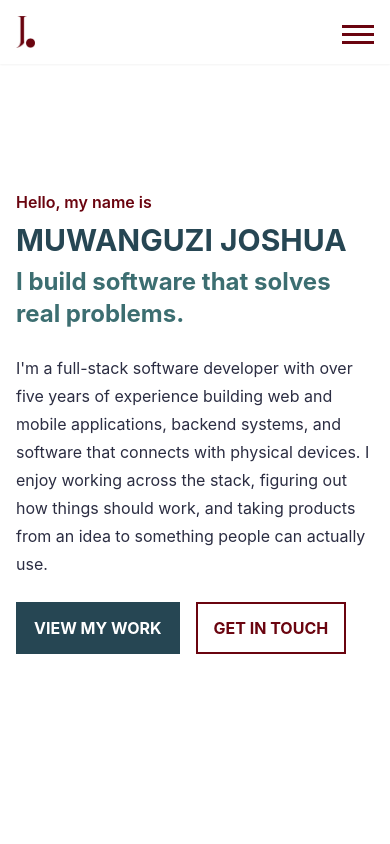
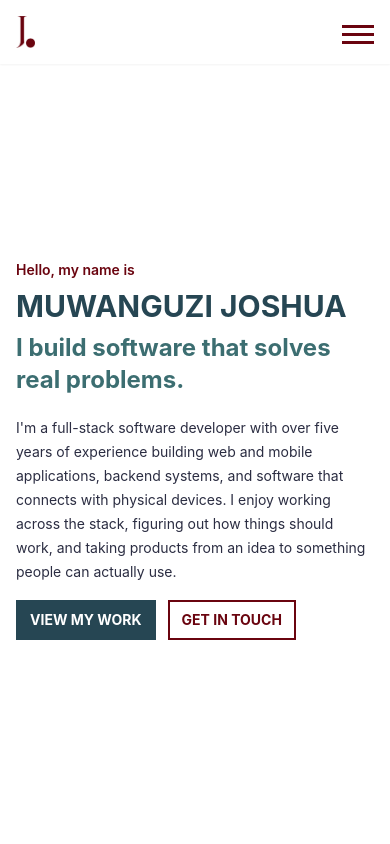
Before and after one commit to Joshuamjv2/portfolio-v1, a Next.js app: page / in a window 390 px wide. Shown: the top 844 px of the page. Built offline with nearby package versions, Linux system fonts and the light colour scheme.

Commit message:
Refactor Navigation component layout and styles
Refactor Navigation component for improved readability and structure, including updates to the mobile and desktop navigation styles.

```diff
--- a/components/Navigation/Navigation.js
+++ b/components/Navigation/Navigation.js
@@ -1,21 +1,22 @@
 import Image from "next/image";
-import logo from "../../public/images/josh-logo-done2.png";
 import Link from "next/link";
 import { useState } from "react";
-import Projects2 from "../Projects/Projects2";
+
+import logo from "../../public/images/josh-logo-done2.png";
 import SingleNav from "./SingleNav";
 import Footer from "../Footer/Footer";
 import Experience from "../Experience/Experience";
+import Projects2 from "../Projects/Projects2";
 
 export default function Navigation() {
   const [burgerOpen, setBurgerOpen] = useState(false);
 
   const handleOnClickBurger = () => {
-    setBurgerOpen(!burgerOpen);
+    setBurgerOpen((open) => !open);
   };
 
   const handleClickLink = () => {
-    if (burgerOpen) setBurgerOpen(false);
+    setBurgerOpen(false);
   };
 
   const resumeUrl =
@@ -24,9 +25,8 @@ export default function Navigation() {
   return (
     <>
       <div>
-        {/* Navigation */}
-        <nav className="fixed z-10 flex w-full items-center justify-between bg-white px-4 py-4 shadow-sm sm:px-8">
-          <Link href="/" className="z-10" aria-label="Home">
+        <nav className="fixed left-0 top-0 z-50 flex min-h-16 w-full items-center justify-between bg-white px-4 py-3 shadow-sm sm:px-8 sm:py-4">
+          <Link href="/" className="z-10 shrink-0" aria-label="Home">
             <Image
               src={logo}
               alt="Joshua Muwanguzi logo"
@@ -36,10 +36,9 @@ export default function Navigation() {
             />
           </Link>
 
-          {/* Mobile navigation */}
           {burgerOpen && (
-            <div className="absolute left-0 top-full w-full bg-white md:hidden">
-              <ul className="flex min-h-screen flex-col items-center gap-5 border-b border-[#e6e3e3] py-24 text-center shadow-sm">
+            <div className="absolute left-0 top-full max-h-[calc(100dvh-4rem)] w-full overflow-y-auto bg-white md:hidden">
+              <ul className="flex min-h-[calc(100dvh-4rem)] flex-col items-center gap-5 border-b border-[#e6e3e3] px-4 py-12 text-center shadow-sm">
                 <SingleNav
                   title="About"
                   address="#about"
@@ -76,7 +75,6 @@ export default function Navigation() {
             </div>
           )}
 
-          {/* Desktop navigation */}
           <ul className="hidden items-center gap-6 font-medium text-[#3c6e71] md:flex xl:gap-12">
             <SingleNav title="About" address="#about" />
             <SingleNav title="Experience" address="#experience" />
@@ -95,13 +93,14 @@ export default function Navigation() {
             </li>
           </ul>
 
-          {/* Mobile menu button */}
           <button
             type="button"
             onClick={handleOnClickBurger}
-            aria-label={burgerOpen ? "Close navigation menu" : "Open navigation menu"}
+            aria-label={
+              burgerOpen ? "Close navigation menu" : "Open navigation menu"
+            }
             aria-expanded={burgerOpen}
-            className="hamburger relative z-10 block cursor-pointer md:hidden"
+            className="hamburger relative z-10 block shrink-0 cursor-pointer md:hidden"
           >
             <span
               className="bar"
@@ -129,70 +128,63 @@ export default function Navigation() {
           </button>
         </nav>
 
-        {/* Hero section */}
-        <header className="mx-auto h-screen max-w-[1200px] px-4 sm:px-8 lg:px-16">
-          <div className="flex h-full items-center">
-            <div>
-              <h5 className="mb-2 font-semibold text-[#6A040F] md:text-xl xl:text-2xl">
+        <header className="mx-auto flex min-h-[100svh] max-w-[1200px] items-center px-4 pb-10 pt-24 sm:px-8 sm:py-24 lg:px-16">
+          <div className="w-full">
+            <h5 className="mb-2 text-sm font-semibold text-[#6A040F] sm:text-xl xl:text-2xl">
               Hello, my name is
             </h5>
 
-              <h1 className="text-3xl font-bold uppercase text-[#264653] sm:text-5xl">
+            <h1 className="text-2xl font-bold uppercase leading-tight text-[#264653] min-[375px]:text-3xl sm:text-5xl">
               Muwanguzi Joshua
             </h1>
 
-              <h2 className="py-2 text-2xl font-bold text-[#3c6e71] sm:text-3xl md:text-4xl">
+            <h2 className="py-2 text-xl font-bold leading-snug text-[#3c6e71] min-[375px]:text-2xl sm:text-3xl md:text-4xl">
               I build software that solves real problems.
             </h2>
 
-              <p className="my-4 max-w-[800px] leading-7 text-[#2b2d42]">
-                I&apos;m a full-stack software developer with over five years
-                of experience building web and mobile applications, backend
-                systems, and software that connects with physical devices. I
-                enjoy working across the stack, figuring out how things should
-                work, and taking products from an idea to something people can
-                actually use.
+            <p className="my-3 max-w-[800px] text-sm leading-6 text-[#2b2d42] sm:my-4 sm:text-base sm:leading-7">
+              I&apos;m a full-stack software developer with over five years of
+              experience building web and mobile applications, backend systems,
+              and software that connects with physical devices. I enjoy working
+              across the stack, figuring out how things should work, and taking
+              products from an idea to something people can actually use.
             </p>
 
-              <div className="mt-6 flex flex-wrap gap-4">
+            <div className="mt-4 flex flex-wrap gap-3 sm:mt-6 sm:gap-4">
               <Link
                 href="#projects"
-                  className="border-2 border-[#264653] bg-[#264653] px-4 py-3 font-bold uppercase text-white transition hover:opacity-90"
+                className="border-2 border-[#264653] bg-[#264653] px-3 py-2 text-sm font-bold uppercase text-white transition hover:opacity-90 sm:px-4 sm:py-3 sm:text-base"
               >
                 View my work
               </Link>
 
               <Link
                 href="#contact"
-                  className="border-2 border-[#6A040F] px-4 py-3 font-bold uppercase text-[#6A040F] transition hover:shadow-md"
+                className="border-2 border-[#6A040F] px-3 py-2 text-sm font-bold uppercase text-[#6A040F] transition hover:shadow-md sm:px-4 sm:py-3 sm:text-base"
               >
                 Get in touch
               </Link>
-              </div>
             </div>
           </div>
         </header>
       </div>
 
       <main className="mx-auto max-w-[1200px] px-4 sm:px-8 lg:px-16">
-        {/* About section */}
-        <section className="py-12" id="about">
+        <section className="scroll-mt-20 py-8 sm:py-12" id="about">
           <h2 className="mb-4 text-3xl font-bold text-[#264653]">
             About Me
           </h2>
 
           <div className="xl:flex xl:justify-between">
             <div className="max-w-[800px]">
-              <p className="text-[#2b2d42] xl:pr-12 md:text-base">
+              <p className="text-sm leading-7 text-[#2b2d42] sm:text-base xl:pr-12">
                 I&apos;m a software developer who enjoys figuring out how
                 things work and building things that make life a little easier.
                 Over the past five years, I&apos;ve worked on everything from
-                backend platforms and business applications to mobile apps
-                that communicate with physical hardware.
-
+                backend platforms and business applications to mobile apps that
+                communicate with physical hardware.
                 <br />
                 <br />
-
                 I currently work at{" "}
                 <a
                   href="https://www.seere.cloud"
@@ -205,39 +197,38 @@ export default function Navigation() {
                 , where I build software around hardware integrations and
                 connected systems. My work spans frontend and backend
                 development, databases, third-party services, and deployment.
-                I&apos;ve also had the opportunity to take ownership of
-                systems, make architectural decisions, and work through the
-                less obvious problems that come with running software in
-                production.
-
+                I&apos;ve also had the opportunity to take ownership of systems,
+                make architectural decisions, and work through the less obvious
+                problems that come with running software in production.
                 <br />
                 <br />
-
                 I&apos;m comfortable learning whatever a problem requires. I
                 don&apos;t expect to know every tool before I start; I care
                 about understanding the problem, making sound decisions, and
                 seeing the work through.
-
                 <br />
                 <br />
-
                 Outside of software, I enjoy getting lost in a good book,
-                taking pictures with my camera, and finding music that fits
-                the moment. There&apos;s a lot to appreciate away from a
-                screen, too.
+                taking pictures with my camera, and finding music that fits the
+                moment. There&apos;s a lot to appreciate away from a screen,
+                too.
               </p>
             </div>
           </div>
         </section>
 
-        {/* Experience */}
+        <div className="scroll-mt-20" id="experience">
           <Experience />
+        </div>
 
-        {/* Projects */}
+        <div className="scroll-mt-20">
           <Projects2 />
+        </div>
       </main>
 
+      <div className="scroll-mt-20" id="contact">
         <Footer />
+      </div>
     </>
   );
 }
```
Lines whose indentation alone changed are shown as unchanged.
